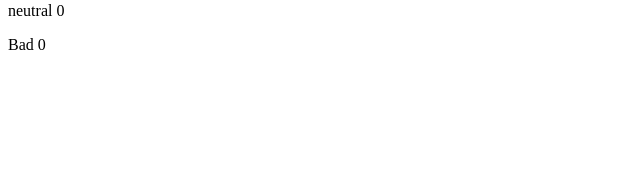
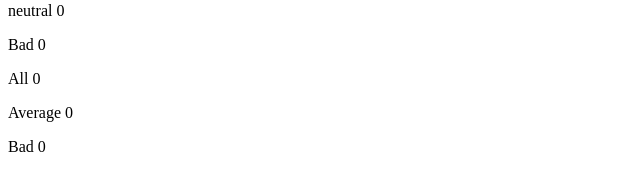
Before and after one commit to ThecodinggirlDenise/UNIVERSITY-OF-HELSINKI-PART01, a React (Vite) app in the folder vite-project/: page / in a window 1280 px wide. Shown: the part 200-390 px from the top of the page, without its empty margins (0-640 px from the left). Built offline with nearby package versions, Linux system fonts and the light colour scheme.

Commit message:
Part 1.7

```diff
--- a/vite-project/src/App.jsx
+++ b/vite-project/src/App.jsx
@@ -6,6 +6,11 @@ const App = () => {
   const[good,setGood]=useState(0);
   const[neutral,setNeutral]=useState(0);
   const[bad,setBad]=useState(0);
+
+  const total=good+neutral+bad;
+  const average=total?(good-bad)/total:0;
+  const positivePercentage = total ? (good / total) * 100 : 0;
+
   return (
     <div>
       <h1>Give Feedback</h1>
@@ -16,6 +21,9 @@ const App = () => {
       <p>Good {good}</p>
       <p>neutral {neutral}</p>
       <p>Bad {bad}</p>
+      <p>All {total}</p>
+      <p>Average {average}</p>
+      <p>Bad {bad}</p>
     </div>
   );
 };
```
